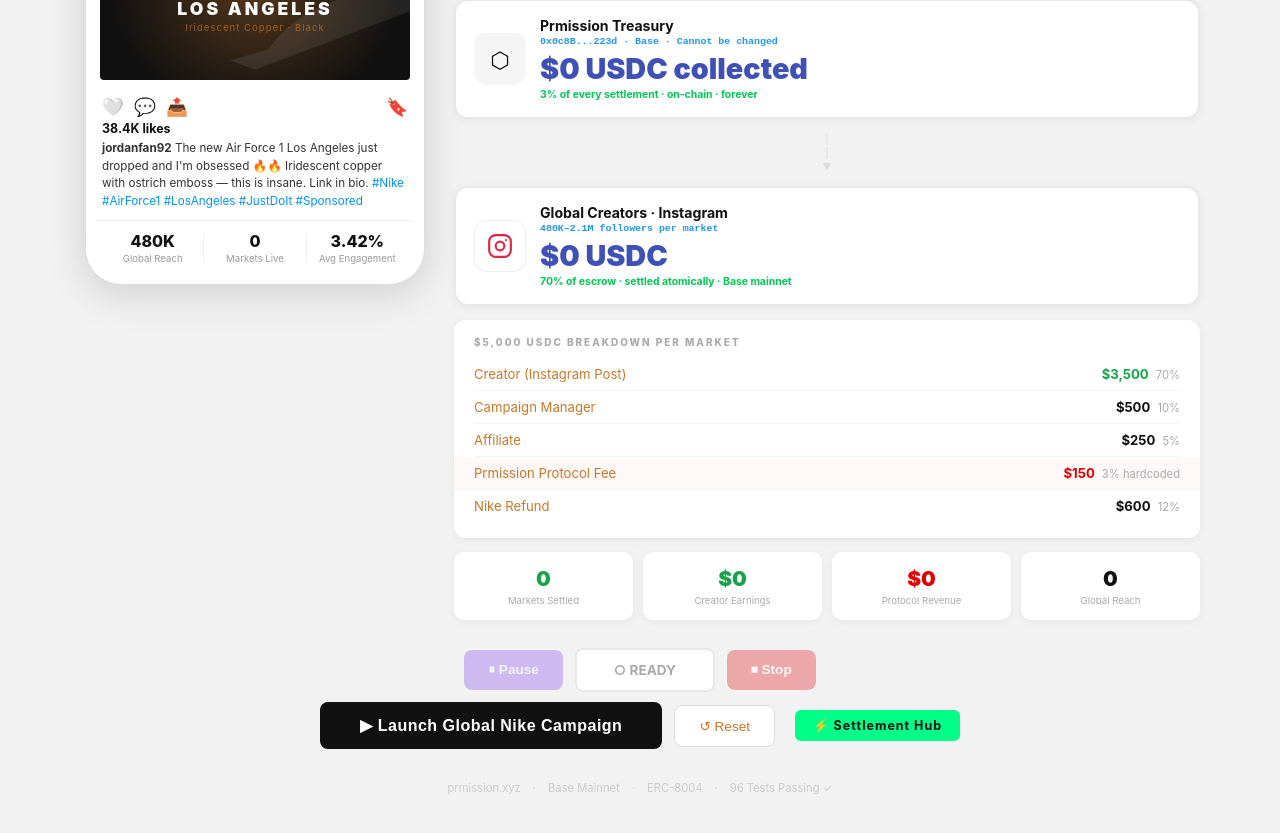
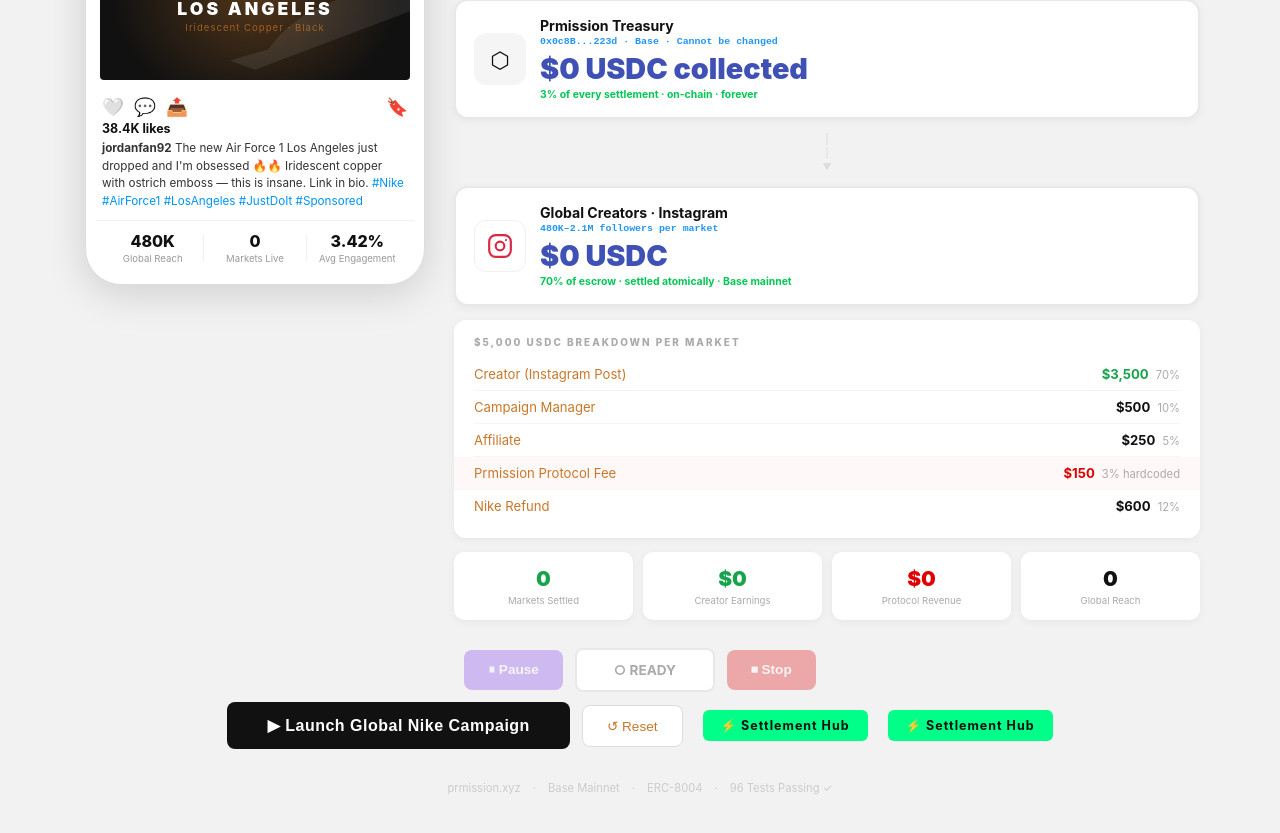
Before and after one commit to marcosbenaim-hub/Prmission-Protocol, a React (Vite) app in the folder demo/: page / in a window 1280 px wide. Shown: the part 691-1524 px from the top of the page. Built offline with nearby package versions, Linux system fonts and the light colour scheme.

Commit message:
fix: one button

```diff
--- a/demo/src/App.jsx
+++ b/demo/src/App.jsx
@@ -276,6 +276,7 @@
         <button className="btn-start" onClick={start} disabled={status === "running"}>▶ Launch Global Nike Campaign</button>
         <button className="btn-reset" onClick={reset}>↺ Reset</button>
         <a href="/dev" style={{marginLeft:8,background:"#00ff88",color:"#111",padding:"8px 18px",borderRadius:6,fontWeight:700,fontSize:"0.78rem",letterSpacing:"1px",textDecoration:"none",display:"inline-block"}}>⚡ Settlement Hub</a>
+        <a href="/dev" style={{marginLeft:8,background:"#00ff88",color:"#111",padding:"8px 18px",borderRadius:6,fontWeight:700,fontSize:"0.78rem",letterSpacing:"1px",textDecoration:"none",display:"inline-block"}}>⚡ Settlement Hub</a>
       </div>
 
       <div className="footer-bar">
```
